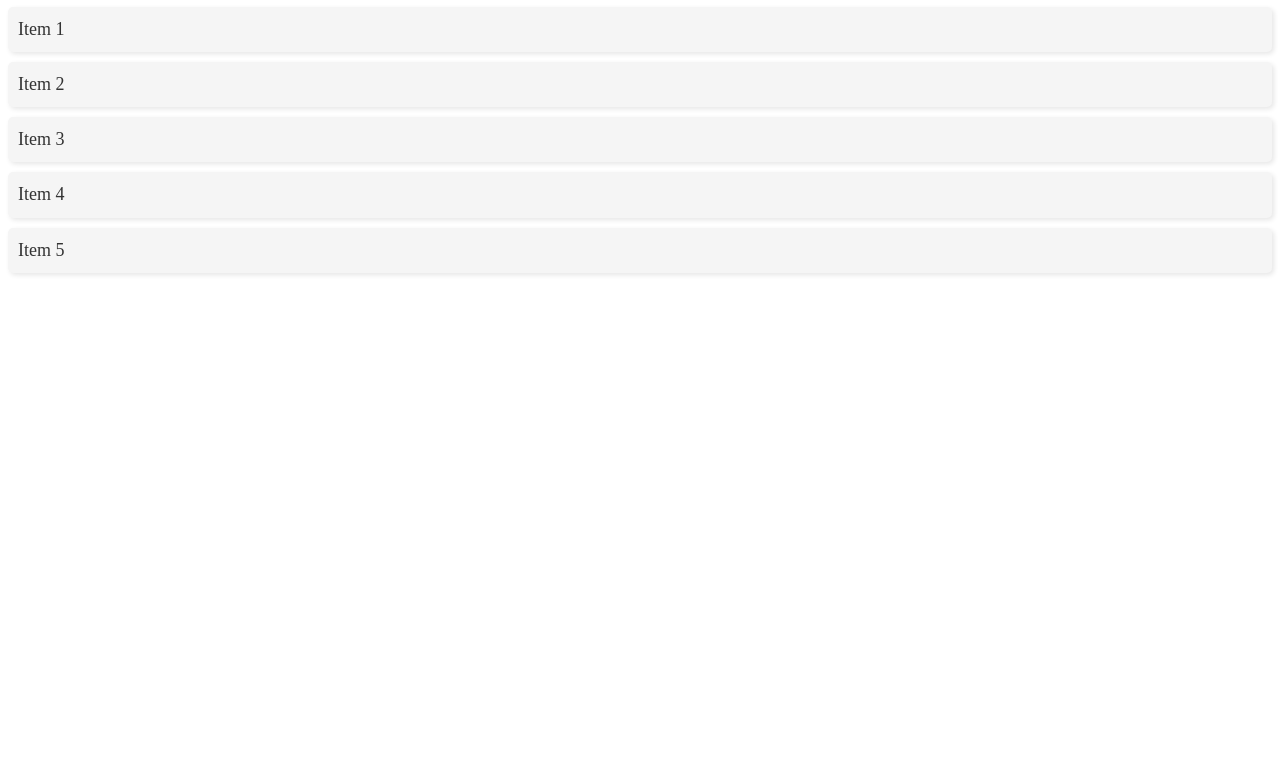
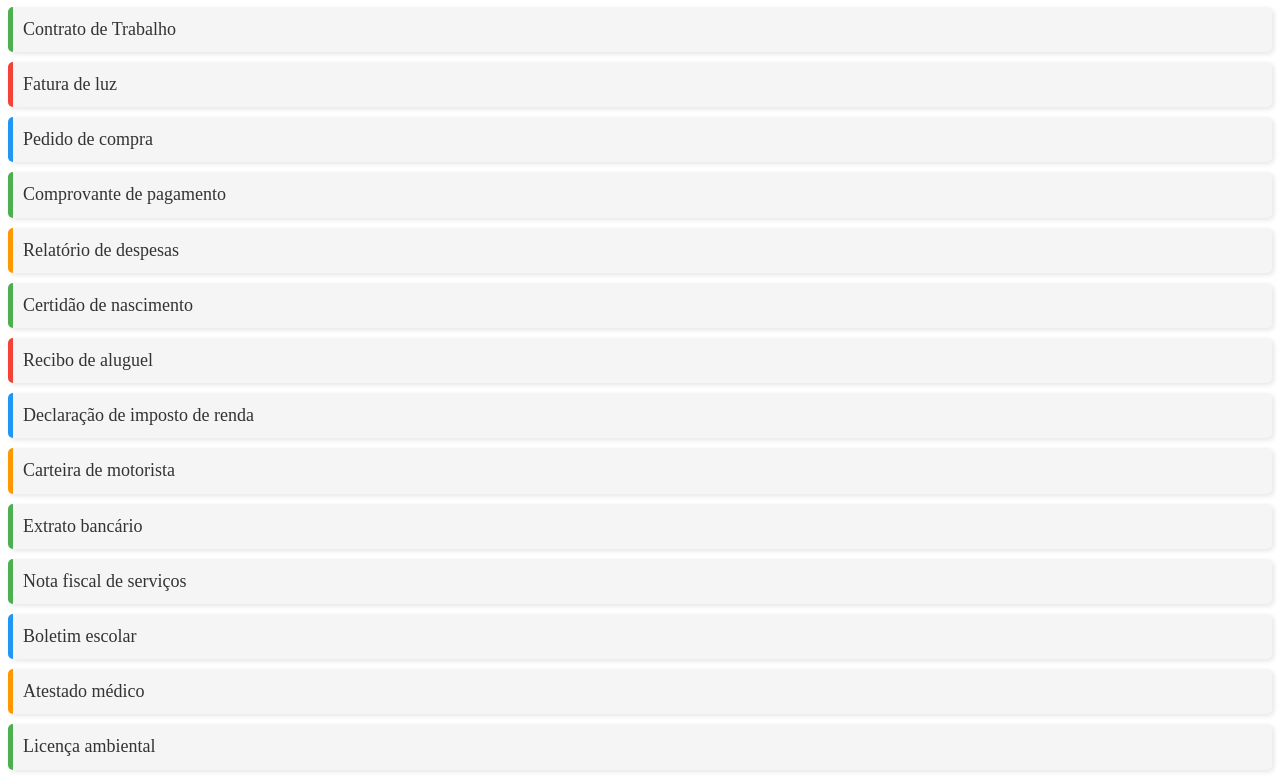
Before and after one commit to AllanGaiteiro/lista-interativa-basica-estudo-css, a plain HTML site: page index.html in a window 1280 px wide. Shown: the part 73-850 px from the top of the page. Before the commit the page ends 800 px from the top, so only its background shows below. Drawn offline with Linux system fonts and the light colour scheme.

Commit message:
lista de documentos

```diff
--- a/estilo.css
+++ b/estilo.css
@@ -21,3 +21,65 @@
 .lista li:focus {
   background-color: #e0e0e0;
 }
+.documento {
+  padding: 10px 10px 10px 20px;
+  border-radius: 5px;
+  background-color: #f5f5f5;
+  margin-bottom: 10px;
+  color: #333;
+  font-size: 18px;
+  line-height: 1.4;
+  box-shadow: 2px 2px 5px rgba(0, 0, 0, 0.1);
+  cursor: pointer;
+  transition: all 0.3s ease;
+}
+
+.pendente {
+  border-left: 5px solid #ffc107;
+}
+
+.concluido {
+  border-left: 5px solid #4caf50;
+}
+
+.em-progresso {
+  border-left: 5px solid #2196f3;
+}
+
+.cancelado {
+  border-left: 5px solid #f44336;
+}
+
+.documento {
+  padding: 10px 10px 10px 20px;
+  border-radius: 5px;
+  background-color: #f5f5f5;
+  margin-bottom: 10px;
+  color: #333;
+  font-size: 18px;
+  line-height: 1.4;
+  box-shadow: 2px 2px 5px rgba(0, 0, 0, 0.1);
+  cursor: pointer;
+  transition: all 0.3s ease;
+}
+
+.documento[data-status="pendente"] {
+  border-left: 5px solid #ff9800;
+}
+
+.documento[data-status="concluido"] {
+  border-left: 5px solid #4caf50;
+}
+
+.documento[data-status="em-progresso"] {
+  border-left: 5px solid #2196f3;
+}
+
+.documento[data-status="cancelado"] {
+  border-left: 5px solid #f44336;
+}
+
+.documento:hover,
+.documento:focus {
+  background-color: #e0e0e0;
+}
--- a/index.html
+++ b/index.html
@@ -3,18 +3,14 @@
 
 <head>
     <meta charset="utf-8">
-    <title>Lista Interativa</title>
+    <title>Lista de Documentos</title>
     <link rel="stylesheet" type="text/css" href="estilo.css">
 </head>
 
 <body>
-    <h1>Lista Interativa</h1>
+    <h1>Lista Interativa de Documentos</h1>
     <ul class="lista">
-        <li>Item 1</li>
-        <li>Item 2</li>
-        <li>Item 3</li>
-        <li>Item 4</li>
-        <li>Item 5</li>
+        <!-- lista de documentos-->
     </ul>
     <script src="script.js"></script>
 </body>
--- a/script.js
+++ b/script.js
@@ -1,7 +1,39 @@
-var lista = document.querySelectorAll(".lista li");
+const documentos = [
+  { id: 1, nome: "Contrato de Trabalho", status: "concluido" },
+  { id: 2, nome: "Fatura de luz", status: "cancelado" },
+  { id: 3, nome: "Pedido de compra", status: "em-progresso" },
+  { id: 4, nome: "Comprovante de pagamento", status: "concluido" },
+  { id: 5, nome: "Relatório de despesas", status: "pendente" },
+  { id: 6, nome: "Certidão de nascimento", status: "concluido" },
+  { id: 7, nome: "Recibo de aluguel", status: "cancelado" },
+  { id: 8, nome: "Declaração de imposto de renda", status: "em-progresso" },
+  { id: 9, nome: "Carteira de motorista", status: "pendente" },
+  { id: 10, nome: "Extrato bancário", status: "concluido" },
+  { id: 11, nome: "Nota fiscal de serviços", status: "concluido" },
+  { id: 12, nome: "Boletim escolar", status: "em-progresso" },
+  { id: 13, nome: "Atestado médico", status: "pendente" },
+  { id: 14, nome: "Licença ambiental", status: "concluido" },
+  { id: 15, nome: "Autorização de viagem", status: "cancelado" },
+  { id: 16, nome: "Contrato de locação", status: "em-progresso" },
+  { id: 17, nome: "Laudo pericial", status: "pendente" },
+  { id: 18, nome: "Passaporte", status: "concluido" },
+  { id: 19, nome: "Holerite", status: "concluido" },
+  { id: 20, nome: "Contrato social", status: "em-progresso" },
+];
 
-for (var i = 0; i < lista.length; i++) {
-  lista[i].addEventListener("click", function () {
+var list = document.querySelector(".lista");
+var elementList = document.querySelectorAll(".documento");
+
+documentos.forEach((doc) => {
+  const li = document.createElement("li");
+  li.setAttribute("data-status", doc.status);
+  li.classList.add("documento");
+  li.innerHTML = doc.nome;
+  list.appendChild(li);
+});
+
+for (const element of elementList) {
+  element.addEventListener("click", function () {
     this.classList.toggle("selecionado");
   });
 }
```
